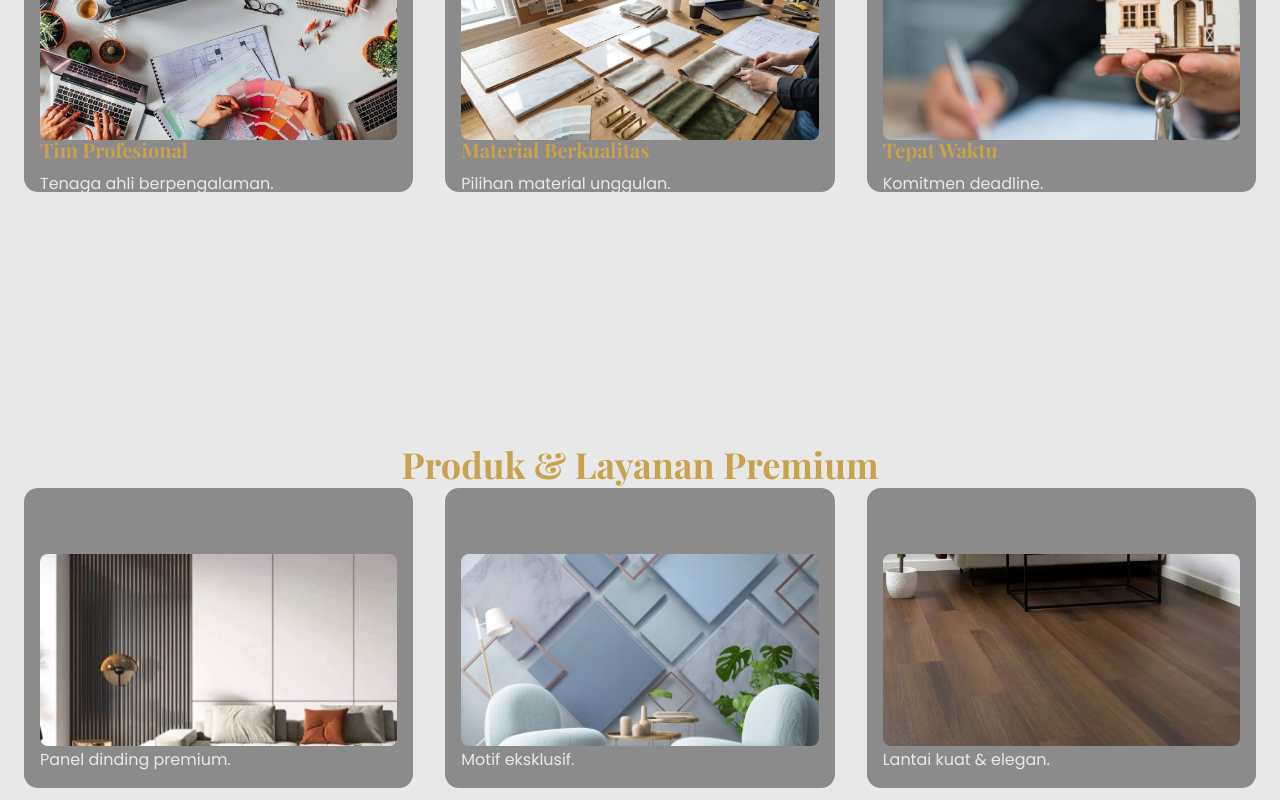
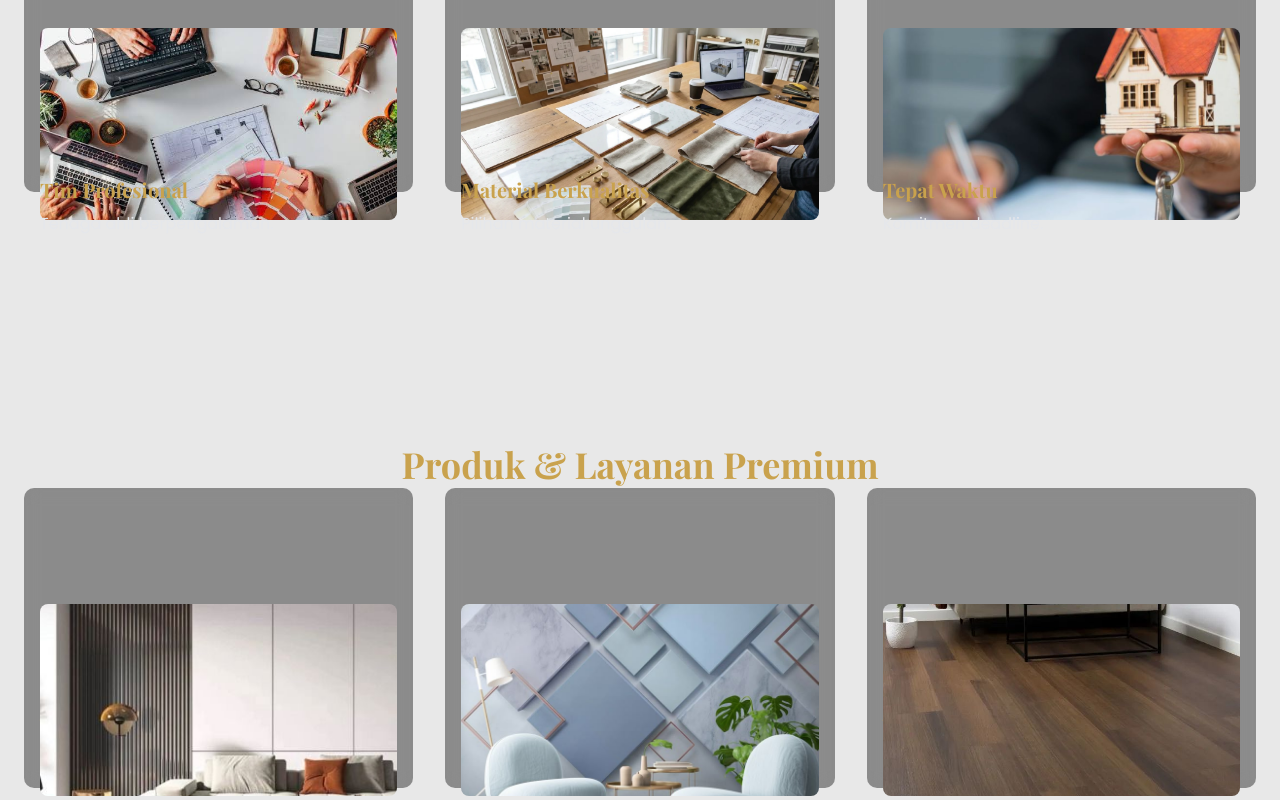
Before and after one commit to sirikotampan111-jpg/TerraDekor.co.id, a Next.js app: page / in a window 1280 px wide. Shown: the part 1440-2240 px from the top of the page. Built offline with nearby package versions, Linux system fonts and the light colour scheme.

Commit message:
Update page.tsx

```diff
--- a/src/app/page.tsx
+++ b/src/app/page.tsx
@@ -25,19 +25,20 @@ const products = [
 export default function HomePage() {
   const { scrollY } = useScroll();
 
-  // GLOBAL PARALLAX
-  const heroTextY = useTransform(scrollY, [0, 500], [0, -120]);
-  const heroImgY = useTransform(scrollY, [0, 500], [0, -60]);
-  const heroOpacity = useTransform(scrollY, [0, 500], [1, 0.65]);
+  // 🔥 PARALLAX TAMBAHAN (GLOBAL)
+  const bgY = useTransform(scrollY, [0, 1200], [0, -300]);
+
+  const heroTextY = useTransform(scrollY, [0, 600], [0, -180]);
+  const heroOpacity = useTransform(scrollY, [0, 600], [1, 0.6]);
 
   const sectionTitleY = useTransform(scrollY, [300, 900], [60, 0]);
 
   return (
     <main className="relative w-full text-white overflow-hidden">
 
-      {/* BACKGROUND */}
+      {/* BACKGROUND (DITAMBAH GERAK, TIDAK DIHAPUS) */}
       <motion.div
-        style={{ y: heroImgY }}
+        style={{ y: bgY }}
         className="fixed inset-0 -z-10"
       >
         <Image
@@ -50,56 +51,54 @@ export default function HomePage() {
         <div className="absolute inset-0 bg-black/70" />
       </motion.div>
 
-      {/* HERO */}
+      {/* HERO (ASLI + PARALLAX) */}
       <section className="min-h-screen flex items-center justify-center px-6">
         <motion.div
           style={{ y: heroTextY, opacity: heroOpacity }}
           className="text-center max-w-4xl"
         >
-          <motion.h1
-            className="text-4xl md:text-6xl font-extrabold text-[#C9A24D] mb-6 drop-shadow-xl"
-          >
+          <h1 className="text-4xl md:text-6xl font-extrabold text-[#C9A24D] mb-6">
             Interior Elegan & Premium
-          </motion.h1>
+          </h1>
 
-          <motion.p
-            className="text-gray-200 text-lg md:text-xl mb-10"
-          >
+          <p className="text-gray-200 text-lg md:text-xl mb-10">
             Solusi desain interior modern dengan kualitas terbaik dan pengerjaan profesional.
-          </motion.p>
+          </p>
 
           <Link
             href="https://wa.me/62XXXXXXXXXX"
             className="inline-block px-10 py-4 rounded-full
             bg-[#C9A24D] text-black font-semibold text-lg
-            hover:bg-[#e3bb5f] transition-all duration-300 shadow-xl"
+            hover:bg-[#e3bb5f] transition-all duration-300 shadow-lg"
           >
             Konsultasi Sekarang
           </Link>
         </motion.div>
       </section>
 
-      {/* KENAPA MEMILIH KAMI */}
+      {/* KENAPA MEMILIH KAMI (TETAP ADA + PARALLAX) */}
       <section className="px-6 py-24 max-w-7xl mx-auto">
+        <div className="text-center mb-16">
           <motion.h2
             style={{ y: sectionTitleY }}
-          className="text-center text-3xl md:text-4xl font-bold text-[#C9A24D] mb-16"
+            className="text-3xl md:text-4xl font-bold text-[#C9A24D]"
           >
             Kenapa Memilih Kami
           </motion.h2>
+        </div>
 
         <div className="grid grid-cols-1 sm:grid-cols-2 lg:grid-cols-3 gap-8">
           {advantages.map((item, idx) => {
-            const cardImgY = useTransform(scrollY, [400, 1200], [40, -40]);
-            const cardTextY = useTransform(scrollY, [400, 1200], [20, 0]);
+            const imgY = useTransform(scrollY, [600, 1600], [120, -120]);
+            const textY = useTransform(scrollY, [600, 1600], [60, 0]);
 
             return (
               <motion.div
                 key={idx}
-                className="bg-black/40 p-4 rounded-xl backdrop-blur-md hover:scale-[1.03] transition"
+                className="bg-black/40 p-4 rounded-lg backdrop-blur-sm"
               >
                 <motion.div
-                  style={{ y: cardImgY }}
+                  style={{ y: imgY }}
                   className="relative w-full h-48 mb-4 rounded-md overflow-hidden"
                 >
                   <Image
@@ -111,14 +110,14 @@ export default function HomePage() {
                 </motion.div>
 
                 <motion.h3
-                  style={{ y: cardTextY }}
+                  style={{ y: textY }}
                   className="text-xl font-bold text-[#C9A24D] mb-2"
                 >
                   {item.title}
                 </motion.h3>
 
                 <motion.p
-                  style={{ y: cardTextY }}
+                  style={{ y: textY }}
                   className="text-gray-200"
                 >
                   {item.desc}
@@ -129,23 +128,25 @@ export default function HomePage() {
         </div>
       </section>
 
-      {/* PRODUK */}
+      {/* PRODUK & LAYANAN (TETAP ADA + PARALLAX) */}
       <section className="px-6 py-24 max-w-7xl mx-auto">
+        <div className="text-center mb-16">
           <motion.h2
             style={{ y: sectionTitleY }}
-          className="text-center text-3xl md:text-4xl font-bold text-[#C9A24D] mb-16"
+            className="text-3xl md:text-4xl font-bold text-[#C9A24D]"
           >
             Produk & Layanan Premium
           </motion.h2>
+        </div>
 
         <div className="grid grid-cols-1 sm:grid-cols-2 lg:grid-cols-3 gap-8">
           {products.map((item, idx) => {
-            const imgY = useTransform(scrollY, [800, 1600], [50, -30]);
+            const imgY = useTransform(scrollY, [1200, 2200], [100, -100]);
 
             return (
               <motion.div
                 key={idx}
-                className="bg-black/40 p-4 rounded-xl backdrop-blur-md hover:scale-[1.03] transition"
+                className="bg-black/40 p-4 rounded-lg backdrop-blur-sm"
               >
                 <motion.div
                   style={{ y: imgY }}
@@ -168,17 +169,19 @@ export default function HomePage() {
           })}
         </div>
 
+        {/* CTA BAWAH (TIDAK DIHAPUS) */}
         <div className="text-center mt-20">
           <Link
             href="https://wa.me/62XXXXXXXXXX"
             className="inline-block px-10 py-4 rounded-full
             bg-[#C9A24D] text-black font-semibold text-lg
-            hover:bg-[#e3bb5f] transition-all duration-300 shadow-xl"
+            hover:bg-[#e3bb5f] transition-all duration-300 shadow-lg"
           >
             Hubungi Kami Sekarang
           </Link>
         </div>
       </section>
+
     </main>
   );
 }
```
Lines whose indentation alone changed are shown as unchanged.
